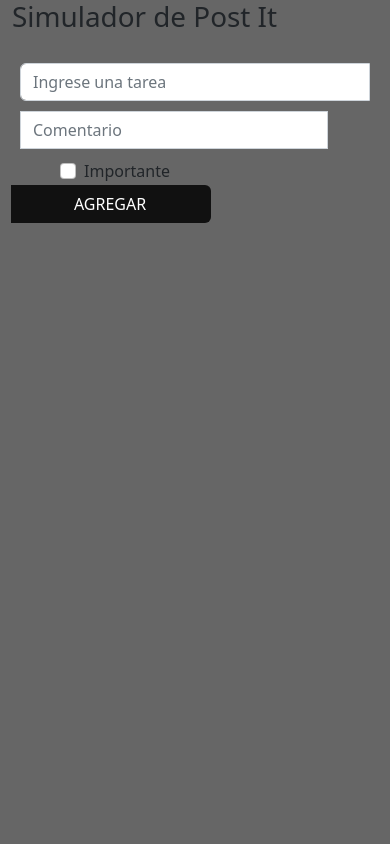
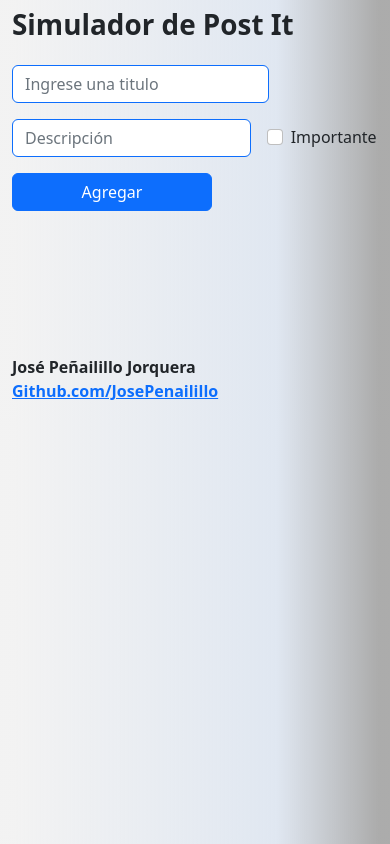
Before and after one commit to JosePenailillo/postit_ev4_jose_penailillo, a React (Create React App) app: page / in a window 390 px wide. Built offline with nearby package versions, Linux system fonts and the light colour scheme.

Commit message:
Responsividad y css

```diff
--- a/public/index.html
+++ b/public/index.html
@@ -21,6 +21,10 @@
     <div id="root"></div>
 
     <script src="https://cdn.jsdelivr.net/npm/bootstrap@5.2.0-beta1/dist/js/bootstrap.bundle.min.js" integrity="sha384-pprn3073KE6tl6bjs2QrFaJGz5/SUsLqktiwsUTF55Jfv3qYSDhgCecCxMW52nD2" crossorigin="anonymous"></script>
+    <footer>
+        <p class="fw-bolder">José Peñailillo Jorquera<br>
+        <a href="https://github.com/JosePenailillo">Github.com/JosePenailillo</a></p>
+      </footer>
 </body>
 
 </html>
--- a/src/components/PostIt.jsx
+++ b/src/components/PostIt.jsx
@@ -65,38 +65,25 @@ export function PostIt() {
 
   return (
     <Fragment>
-      <h1>Simulador de Post It</h1>
-      <form>
-      <div className="input-group">
-        <input
-          type="text"
-          ref={tituloRef}
-          id= 'tarea'
-          className="form-control ms-2 me-2"
-          placeholder="Ingrese una tarea"
-        />
-        <input
-          type="text"
-          ref={descrRef}
-          id= 'comentario'
-          className="form-control ms-2"
-          placeholder="Comentario"
-        />
-        {/* Botón importante */}
-        <div className="form-check me-5 ms-5">
-          <input className="form-check-input" onClick={cambiarImportancia} type="checkbox" />
+      <h1 className="mt-2 fw-bolder">Simulador de Post It</h1>
+      <form className="row g-3 align-items-center mt-2">
+        <div className="col-auto">
+          <input type="text" class="form-control border-primary" ref={tituloRef} placeholder="Ingrese una titulo"/>
+        </div>
+        <div className="col-md-4 col-sm-7 col-8">
+          <input type="text" class="form-control border-primary" ref={descrRef} placeholder="Descripción"/>
+        </div>
+        <div className="col-auto form-check ms-2">
+        <input className="form-check-input" onClick={cambiarImportancia} type="checkbox" />
           <label className="form-check-label" form="flexCheckDefault">
-            Importante
+          Importante
           </label>
         </div>
+        <div className="col-auto">
+          <button type="reset" value='Reset' onClick={agregarNota} className="btn btn-agregar btn-primary">Agregar</button>
+        </div>
+      </form>
 
-        {/* Boton agregar */}
-        <button type="reset" value="Reset" className="btn btn-agregar me-4 text-blanco" onClick={agregarNota}>
-          Agregar
-        </button>
-
-      </div>
-      </form>
       {/* Cargar post it */}
       <div>
        <ul>
--- a/src/components/PostItem.jsx
+++ b/src/components/PostItem.jsx
@@ -16,7 +16,7 @@ export function PostItem({ post, deletePost }) {
   return  <li>
             <a href="#" className={color}>
               <button type="reset" id="delete" className="botonX" onClick={fndeletePost}>X</button>
-              <h2>{titulo}</h2>
+              <h2 className="text-capitalize">{titulo}</h2>
               <p>{descr}</p>
             </a>
           </li>
--- a/src/components/style.css
+++ b/src/components/style.css
@@ -1,21 +1,21 @@
 :root {
     --colorNormal: #ffffcc;
     --colorImportante: #ec7063;
-    --colorBackGround: #666;
+    --colorBackGround: rgb(224, 219, 219);
     --colorGrisOscuro: #111;
 }
 
 body {
-    background-color: var(--colorBackGround);
+    background: rgb(240,240,240);
+background: linear-gradient(90deg, rgba(240,240,240,0.819765406162465) 4%, rgba(199,212,230,0.5536589635854341) 71%, rgba(14,14,13,0.34637605042016806) 97%);
 }
 
 .btn-agregar {
-    background-color: var(--colorGrisOscuro);
     width: 200px;
-    text-transform: uppercase;
+    text-transform: capitalize;
 }
 
-.input-group {
+/* .input-group {
     margin-top: 30px;
     display: flex;
     align-items: center;
@@ -30,7 +30,7 @@ body {
     margin-right: 50px;
     margin-bottom: 10px;
 }
-
+*/
 .checkmark {
     height: 25px;
     width: 25px;
```
